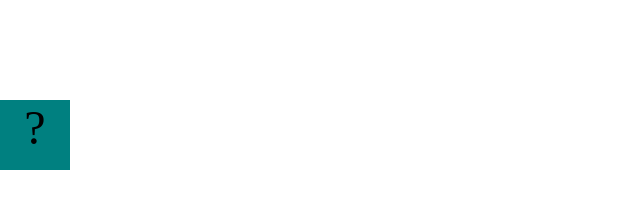
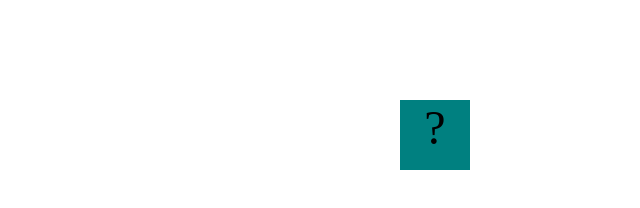
Before and after one commit to ethanvallee/ethanvallee.github.io, a plain HTML site: page projects/bouncing-box/index.html in a window 1280 px wide. Shown: the whole page, without its empty margins (0-640 px from the left). Drawn offline with Linux system fonts and the light colour scheme.

Commit message:
Up to Step 2

```diff
--- a/projects/bouncing-box/index.html
+++ b/projects/bouncing-box/index.html
@@ -17,7 +17,7 @@
 			position: absolute;
 			top: 100px;
 			/* Change me! */
-			left: 0px;
+			left: 10px;
 		}
 
 		.board {
@@ -75,7 +75,7 @@
 			turn it around!
 			*/
 			function update() {
-
+				moveBoxTo(400)
 
 			};
 
```
